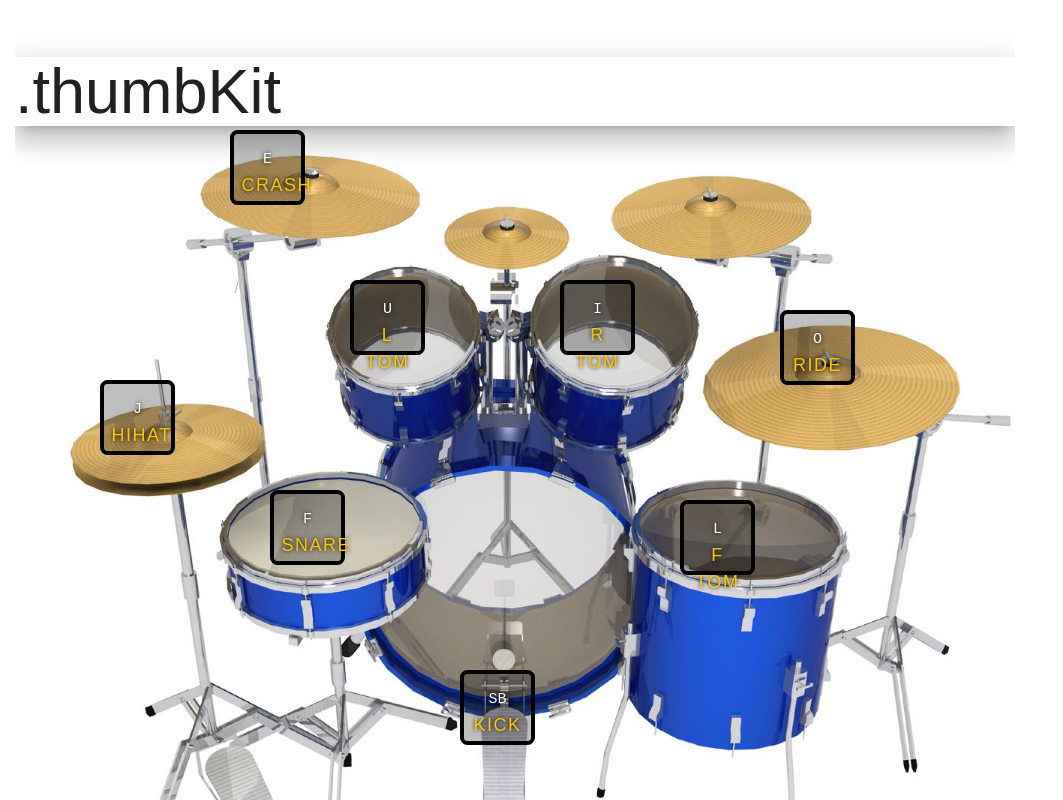
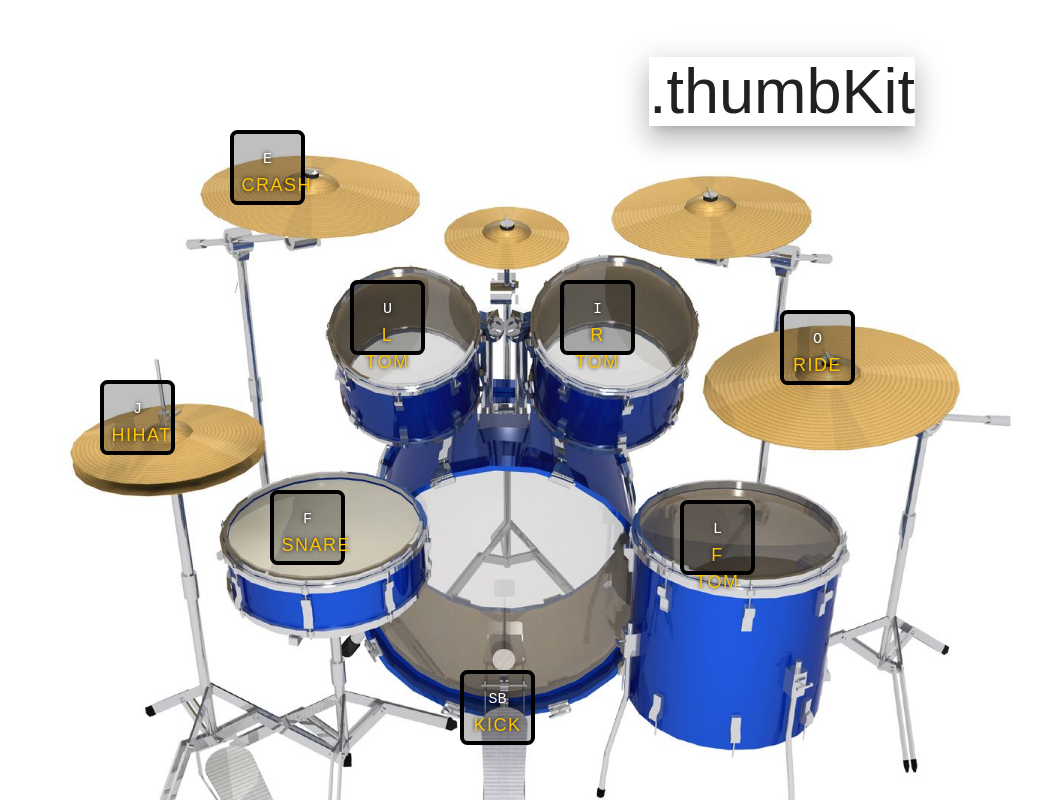
Before and after one commit to johnApplegate/thumbKit, a plain HTML site: page index.html in a window 1280 px wide. Shown: the whole page, without its empty margins (0-1063 px from the left). Drawn offline with nearby package versions, Linux system fonts and the light colour scheme.

Commit message:
moved the title

```diff
--- a/style.css
+++ b/style.css
@@ -20,6 +20,8 @@ body,html {
 
 .title {
   font-size: 1rem;
+  position: absolute;
+  right: 10%;
 }
 
 .key {
```
